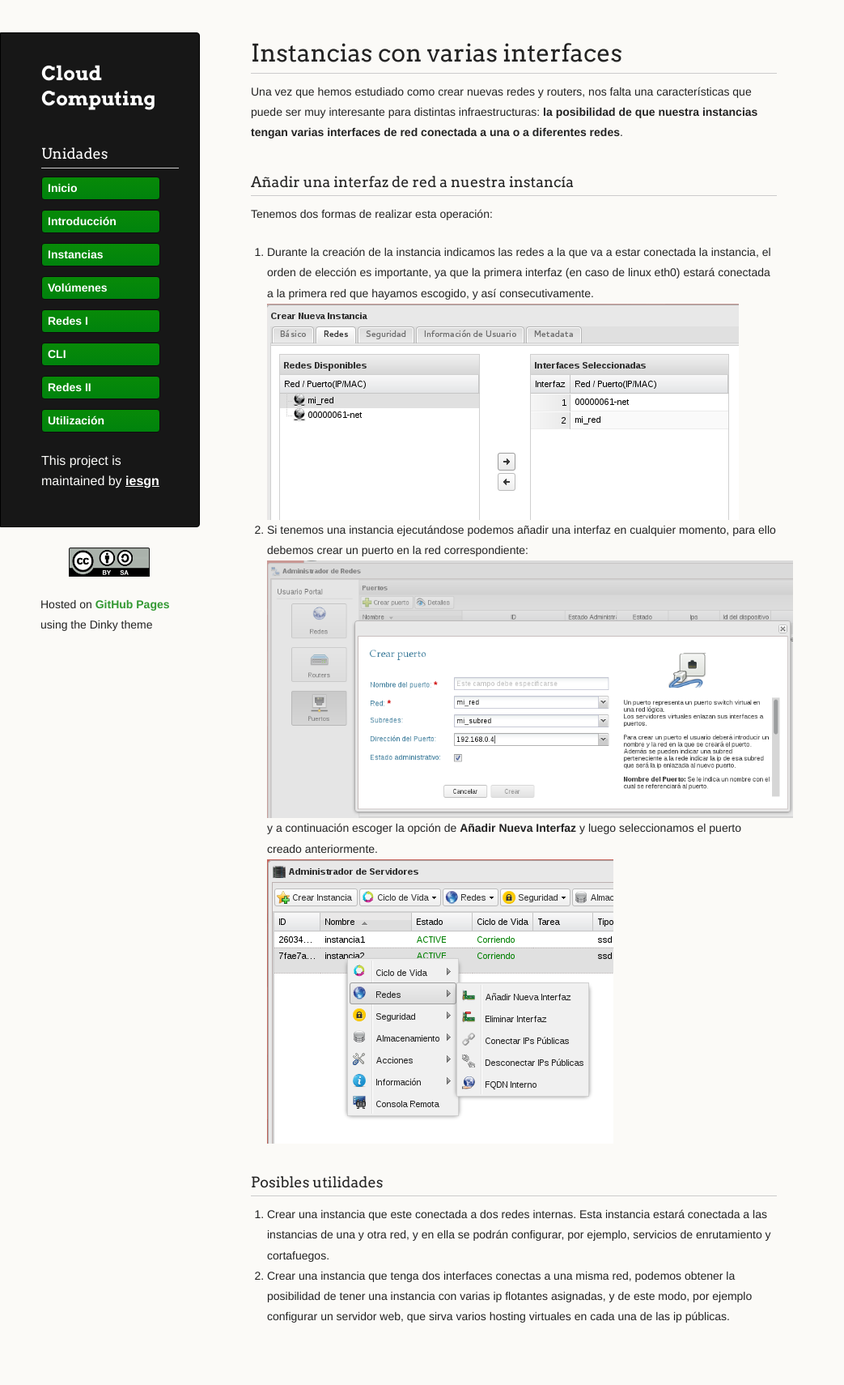
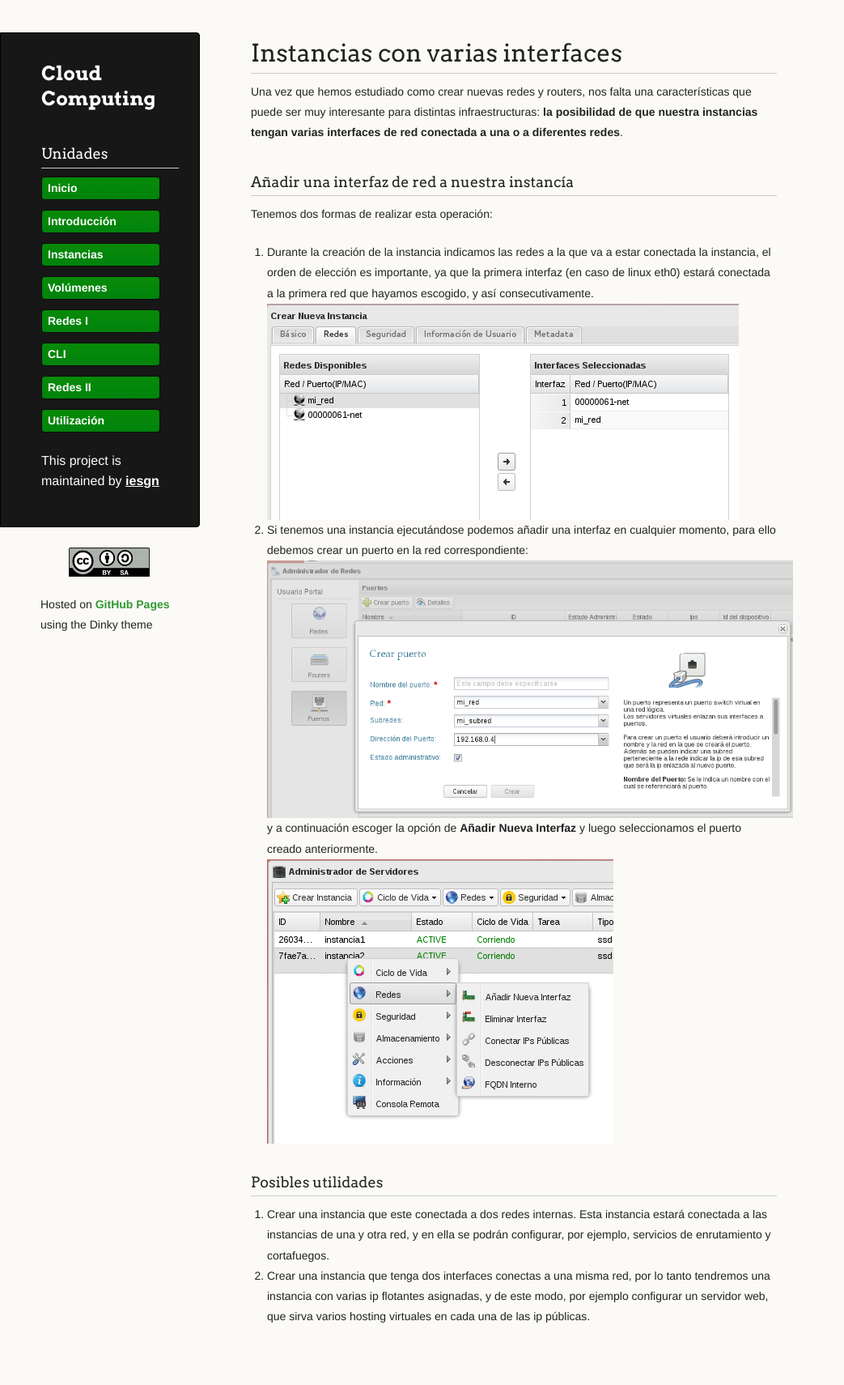
Before and after one commit to iesgn/cloud2, a Jekyll site: the page built from curso/u4/interfaces.md, in a window 1280 px wide. Shown: the whole page at 81% size, without its empty margins (0-1043 px from the left). Built offline with Jekyll 4.4.1, drawn with Linux system fonts in a browser that asks for light colours.

Commit message:
Varias interfaces

```diff
--- a/curso/u4/interfaces.md
+++ b/curso/u4/interfaces.md
@@ -26,4 +26,4 @@ Tenemos dos formas de realizar esta operación:
 ### Posibles utilidades
 
 1. Crear una instancia que este conectada a dos redes internas. Esta instancia estará conectada a las instancias de una y otra red, y en ella se podrán configurar, por ejemplo, servicios de enrutamiento y cortafuegos.
-2. Crear una instancia que tenga dos interfaces conectas a una misma red, podemos obtener la posibilidad de tener una instancia con varias ip flotantes asignadas, y de este modo, por ejemplo configurar un servidor web, que sirva varios hosting virtuales en cada una de las ip públicas.
+2. Crear una instancia que tenga dos interfaces conectas a una misma red, por lo tanto tendremos una instancia con varias ip flotantes asignadas, y de este modo, por ejemplo configurar un servidor web, que sirva varios hosting virtuales en cada una de las ip públicas.
```
